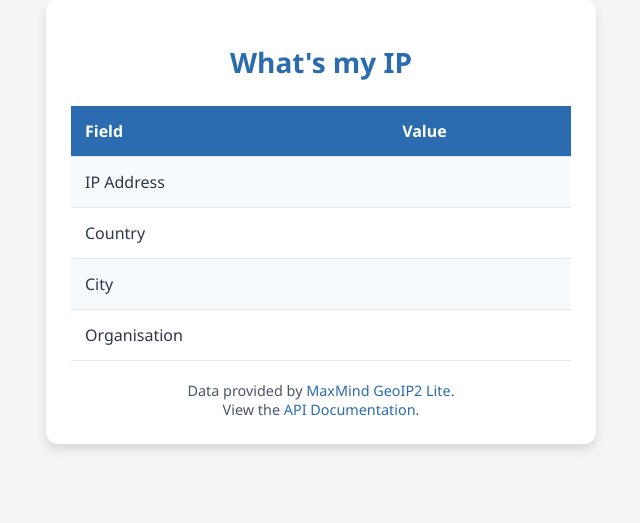
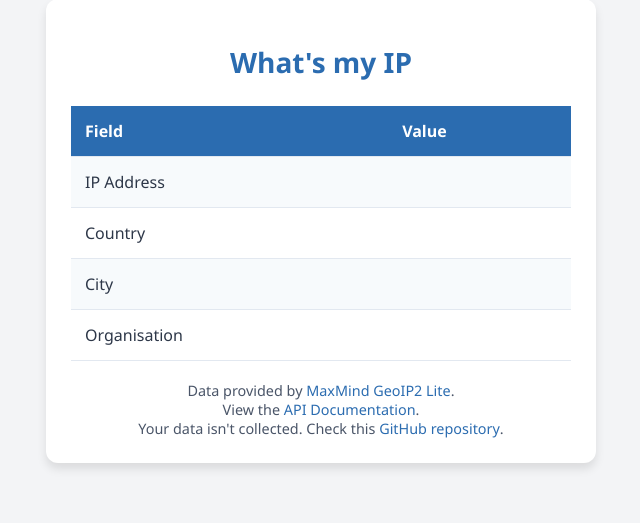
Before and after one commit to sprytnyk/ip, a FastAPI app: template templates/index.html in a window 1280 px wide. Shown: the part 31-554 px from the top of the page, without its empty margins (319-959 px from the left). Run offline with FastAPI, Linux system fonts and the light colour scheme; the template is opened without the code that fills it, so the values that code supplies are empty.

Commit message:
💬 Update footer text

```diff
--- a/templates/index.html
+++ b/templates/index.html
@@ -140,10 +140,16 @@
             </tbody>
         </table>
         <div class="footer">
-            Data provided by <a href="https://dev.maxmind.com/geoip/geolite2-free-geolocation-data/" target="_blank" rel="noopener noreferrer">MaxMind GeoIP2 Lite</a>.
+            Data provided by
+            <a href="https://dev.maxmind.com/geoip/geolite2-free-geolocation-data/" target="_blank"
+                rel="noopener noreferrer">MaxMind GeoIP2 Lite</a>.
             <br>
-            View the <a href="/docs" target="_blank" rel="noopener noreferrer">API Documentation</a>.
+            View the
+            <a href="/docs" target="_blank" rel="noopener noreferrer">API Documentation</a>.
+            <br>
+            Your data isn't collected. Check this
+            <a href="https://github.com/sprytnyk/ip" target="_blank" rel="noopener noreferrer">GitHub repository</a>.
         </div>
-    </div>
+        </div>
 </body>
 </html>
```
